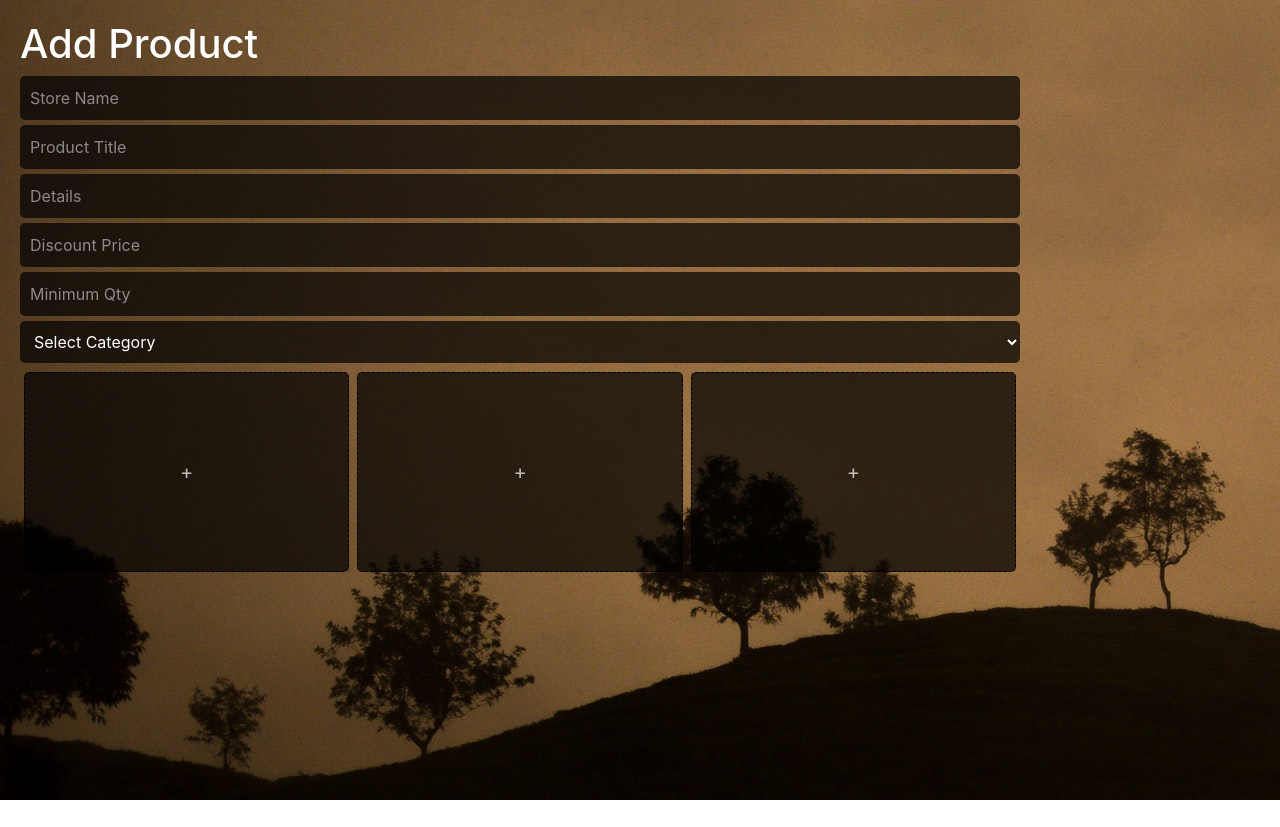
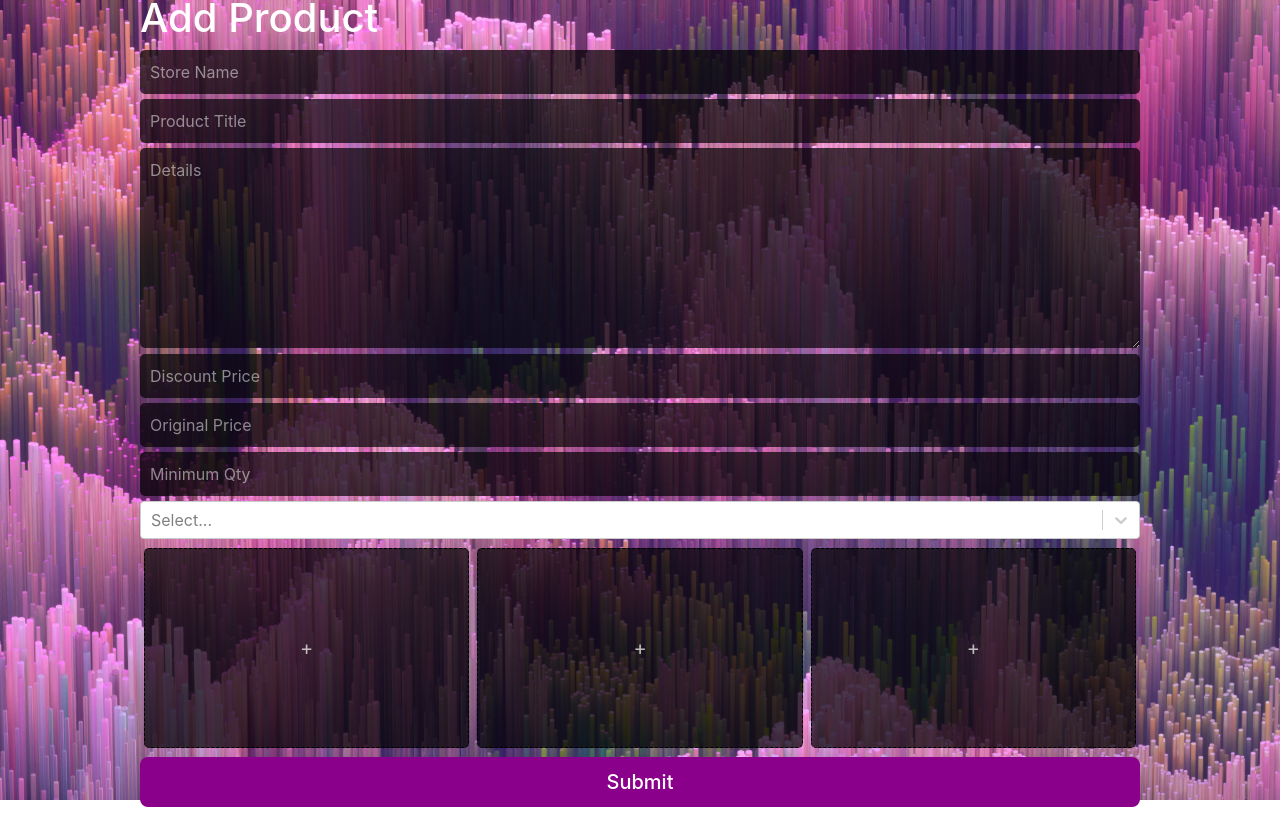
Before and after one commit to Bhavesh588/comprafaciladmin, a React (Create React App) app: page / in a window 1280 px wide. Before the commit the page ends 800 px from the top, so only its background shows below. Built offline with nearby package versions, Linux system fonts and the light colour scheme.

Commit message:
Chnaging some styles

```diff
--- a/package.json
+++ b/package.json
@@ -9,7 +9,7 @@
         "react": "^17.0.2",
         "react-dom": "^17.0.2",
         "react-scripts": "5.0.0",
-        "react-tsparticles": "^1.39.0",
+        "react-select": "^5.2.2",
         "sass": "^1.49.0",
         "web-vitals": "^2.1.4"
     },
--- a/src/App.scss
+++ b/src/App.scss
@@ -1,14 +1,22 @@
+@import './responsive//mixin';
+@import './responsive/variables';
+
 * {
     margin: 0;
 }
 
 .App {
-    height: 100%;
+    height: 100vh;
     width: 100%;
     position: absolute;
-    // display: flex;
-    // justify-content: center;
-    // align-items: center;
+    display: flex;
+    justify-content: center;
+    align-items: center;
     background-image: url('./assets/Background.jpg');
-    background-repeat: repeat-y;
+    background-size: cover;
+
+    @include respond(phone) {
+        // align-items: flex-start;
+        height: 100rem;
+    }
 }
--- a/src/Components/Inputbox/Inputbox.js
+++ b/src/Components/Inputbox/Inputbox.js
@@ -2,13 +2,16 @@ import React from 'react'
 
 import './Inputbox.scss'
 
-const Inputbox = ({ type, placeholder }) => {
+const Inputbox = ({ type, placeholder, value, setvalue, required = false }) => {
     return (
         <div className="inputbox">
             <input
                 type={type}
                 placeholder={placeholder}
                 className="txt_input"
+                value={value}
+                onChange={(e) => setvalue(e.target.value)}
+                required={required}
             />
         </div>
     )
--- a/src/Components/Inputbox/Inputbox.scss
+++ b/src/Components/Inputbox/Inputbox.scss
@@ -1,5 +1,5 @@
 .inputbox {
-    margin: 5px 0px;
+    margin: 0px 0px 5px 0px;
 
     .txt_input {
         background-color: rgba($color: #000000, $alpha: 0.7);
--- a/src/Pages/AddProducts/AddProduct.js
+++ b/src/Pages/AddProducts/AddProduct.js
@@ -1,19 +1,111 @@
-import React from 'react'
+import React, { useState } from 'react'
+import Select from 'react-select'
 
 import './AddProduct.scss'
 
 import Inputbox from '../../Components/Inputbox/Inputbox'
 
 const AddProduct = () => {
+    const [storename, setStoreName] = useState('')
+    const [producttitle, setProductTitle] = useState('')
+    const [details, setDetails] = useState('')
+    const [discountprice, setDiscountPrice] = useState('')
+    const [originalprice, setOriginalPrice] = useState('')
+    const [minimumqty, setMinimumQty] = useState('')
+    const [category, setCategory] = useState(null)
+    // const [images, setImages] = useState('')
+
+    const options = [
+        { value: 'chocolate', label: 'Chocolate' },
+        { value: 'strawberry', label: 'Strawberry' },
+        { value: 'vanilla', label: 'Vanilla' },
+    ]
+
+    const handleChange = (selectedOption) => {
+        setCategory(selectedOption)
+    }
+
+    const onSubmit = () => {
+        var data = {
+            Store: {
+                Address: {
+                    address1: '123',
+                    address2: '456',
+                    city: 'anything',
+                    state: 'something',
+                },
+                FullName: 'Famous Store',
+                Subscribe: false,
+            },
+            Store_id: '1597534862',
+            Product_Title: producttitle,
+            Details: details,
+            Discount_Price: discountprice,
+            Original_Price: originalprice,
+            Category: [1, 2],
+            Min_Qty: 3,
+            Images: ['Image 1', 'Image 2'],
+        }
+        console.log(data)
+    }
+
     return (
         <div className="addproduct">
+            <form onSubmit={onSubmit}>
                 <div className="addproduct_inner">
                     <h1 className="title">Add Product</h1>
-                <Inputbox type="text" placeholder="Store Name" />
-                <Inputbox type="text" placeholder="Product Title" />
-                <Inputbox type="text" placeholder="Details" />
-                <Inputbox type="number" placeholder="Discount Price" />
-                <Inputbox type="number" placeholder="Minimum Qty" />
+                    <Inputbox
+                        type="text"
+                        placeholder="Store Name"
+                        value={storename}
+                        setvalue={setStoreName}
+                        required={true}
+                    />
+                    <Inputbox
+                        type="text"
+                        placeholder="Product Title"
+                        value={producttitle}
+                        setvalue={setProductTitle}
+                        required={true}
+                    />
+                    <textarea
+                        placeholder="Details"
+                        className="textarea_txt"
+                        value={details}
+                        onChange={(e) => setDetails(e.target.value)}
+                        required={true}
+                    />
+                    <Inputbox
+                        type="number"
+                        placeholder="Discount Price"
+                        value={discountprice}
+                        setvalue={setDiscountPrice}
+                    />
+                    <Inputbox
+                        type="number"
+                        placeholder="Original Price"
+                        value={originalprice}
+                        setvalue={setOriginalPrice}
+                        required={true}
+                    />
+                    <Inputbox
+                        type="number"
+                        placeholder="Minimum Qty"
+                        value={minimumqty}
+                        setvalue={setMinimumQty}
+                        required={true}
+                    />
+                    {/* <div className='select_main'>
+                        <div className='selected_val'>
+                            {
+                                category?.map((cate, i) =>
+                                    <div className='selected_txt'>
+                                        {cate}
+                                    </div>
+                                )
+                            }
+                        </div>
+                        <div className='select_val'>
                             <select className="select_cat" defaultValue="">
                                 <option value="" disabled hidden>
                                     Select Category
@@ -22,6 +114,15 @@ const AddProduct = () => {
                                 <option value="Select 2">Select 2</option>
                                 <option value="Select 3">Select 3</option>
                             </select>
+                        </div>
+                    </div> */}
+                    <Select
+                        value={category}
+                        onChange={handleChange}
+                        options={options}
+                        isMulti
+                        classNamePrefix="select_cat"
+                    />
                 </div>
                 <div className="addproduct_img">
                     <div className="container">
@@ -56,6 +157,10 @@ const AddProduct = () => {
                         </div>
                     </div>
                 </div>
+                <button className="btn_submit" type="submit">
+                    Submit
+                </button>
+            </form>
         </div>
     )
 }
--- a/src/Pages/AddProducts/AddProduct.scss
+++ b/src/Pages/AddProducts/AddProduct.scss
@@ -13,6 +13,23 @@
         .title {
             color: white;
         }
+
+        // .select_main {
+        //     display: flex;
+
+        //     .selected_val {
+        //         display: flex;
+
+        //         .selected_txt {
+        //             background-color: blue;
+        //             padding: 10px;
+        //             margin-right: 10px;
+        //             border-radius: 20px;
+        //             color: white;
+        //             font-weight: 500;
+        //         }
+        //     }
+        // }
 
         .select_cat {
             background-color: rgba($color: #000000, $alpha: 0.7);
@@ -30,6 +47,21 @@
         }
         input[type='number'] {
             -moz-appearance: textfield;
+        }
+
+        .textarea_txt {
+            background-color: rgba($color: #000000, $alpha: 0.7);
+            width: 100%;
+            height: 200px;
+            border: 0;
+            padding: 10px;
+            border-radius: 5px;
+            color: #fff;
+            box-sizing: border-box;
+
+            &::placeholder {
+                color: rgba($color: #fff, $alpha: 0.5);
+            }
         }
     }
 
@@ -71,4 +103,15 @@
             background-color: rgba($color: #000000, $alpha: 0.8);
         }
     }
+
+    .btn_submit {
+        width: 100%;
+        background-color: darkmagenta;
+        border: 0;
+        color: white;
+        padding: 10px;
+        border-radius: 8px;
+        font-weight: 500;
+        font-size: 20px;
+    }
 }
--- /dev/null
+++ b/src/responsive/_mixin.scss
@@ -0,0 +1,59 @@
+// MEDIA QUERY MANAGER
+/*
+
+0 - 600px:          Phone
+600px - 900px       Table Portrait
+900px - 1200px      Table Landscape
+[1200px - 1800px]   Desktop Normal Styles
+1800px +            Big Desktop
+
+1em = 16px
+
+ORDER: Base + Typography > Generar Layout + Grid > Page Layout > Components
+
+*/
+@mixin respond($breakpoint) {
+    // Phone-xs
+    @if $breakpoint == phone-xs {
+        @media (max-width: 20em) {
+            @content;
+        } //0 - 320px
+    }
+    // Phone
+    @if $breakpoint == phone {
+        @media (max-width: 37.5em) {
+            @content;
+        } //0 - 600px
+    }
+    // Table small
+    @if $breakpoint == tab-port-sm {
+        @media (max-width: 48em) {
+            @content;
+        } //768px
+    }
+    // Table Portrait
+    @if $breakpoint == tab-port {
+        @media (max-width: 56.25em) {
+            @content;
+        } //900px
+    }
+    // Table Landscape
+    @if $breakpoint == tab-land {
+        @media (max-width: 75em) {
+            @content;
+        } //1200px
+    }
+    // Big Desktop
+    @if $breakpoint == big-desktop {
+        @media (max-width: 112.5em) {
+            @content;
+        } //1800px +
+    }
+}
+
+// Border White Mixin
+@mixin section-borders {
+    border: 1.5rem solid #fff;
+    border-top: 0;
+    border-bottom: 0;
+}
--- /dev/null
+++ b/src/responsive/_variables.scss
@@ -0,0 +1,10 @@
+// Color
+$color1: #000;
+$color2: #fff;
+$color3: #522ebd;
+$color4: #1a1955;
+$color5: rgb(26, 25, 85);
+$color6: rgb(8, 9, 16);
+
+//Font Color
+$fontcolor: white;
```
Also changed, not shown: src/assets/Background.jpg, 1 other file (tests, documents, lock files or other folders). Lines whose indentation alone changed are shown as unchanged.
